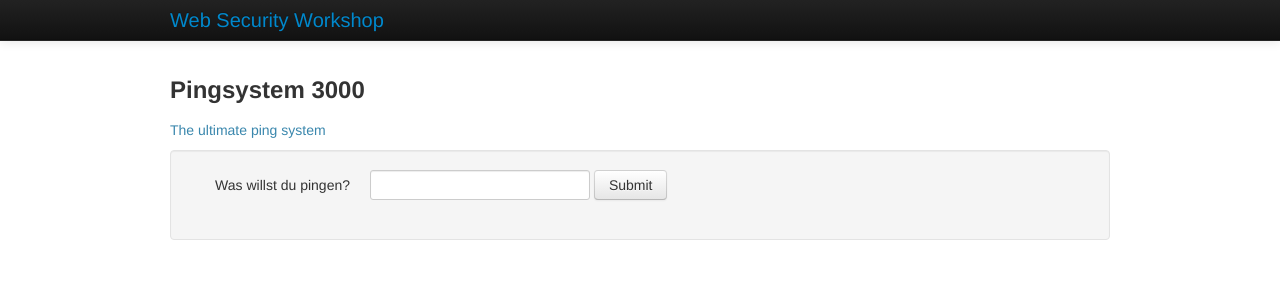
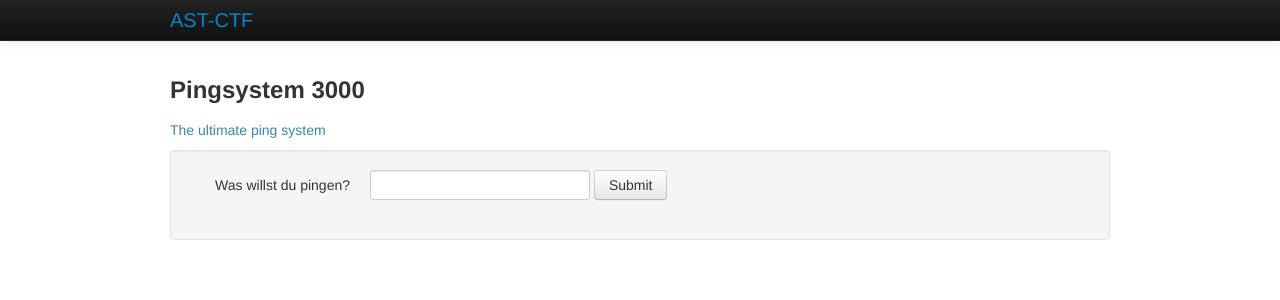
Before and after one commit to justsly/AST-CTF, a PHP site: page / in a window 1280 px wide. Shown: the top 300 px of the page. Run offline with PHP 8.4, Linux system fonts and the light colour scheme.

Commit message:
Title in den Aufgaben auf AST-CTF geändert

```diff
--- a/cmdi/index.php
+++ b/cmdi/index.php
@@ -16,7 +16,7 @@ if(isset($_GET['ip'])) $ip = $_GET['ip'];
     <div class="navbar navbar-inverse navbar-fixed-top">
       <div class="navbar-inner">
 	    <div class="container">
-	        <span class="brand"><a href="#">Web Security Workshop</a></span>
+	        <span class="brand"><a href="#">AST-CTF</a></span>
 	    </div>
       </div>
     </div>
--- a/lfi/index.php
+++ b/lfi/index.php
@@ -17,7 +17,7 @@ if(isset($_GET['page'])){
     <div class="navbar navbar-inverse navbar-fixed-top">
       <div class="navbar-inner">
 	<div class="container">
-	  <span class="brand"><a href="/">Web Security Workshop</a></span>
+	  <span class="brand"><a href="/">AST-CTF</a></span>
 	</div>
       </div>
     </div>
```
